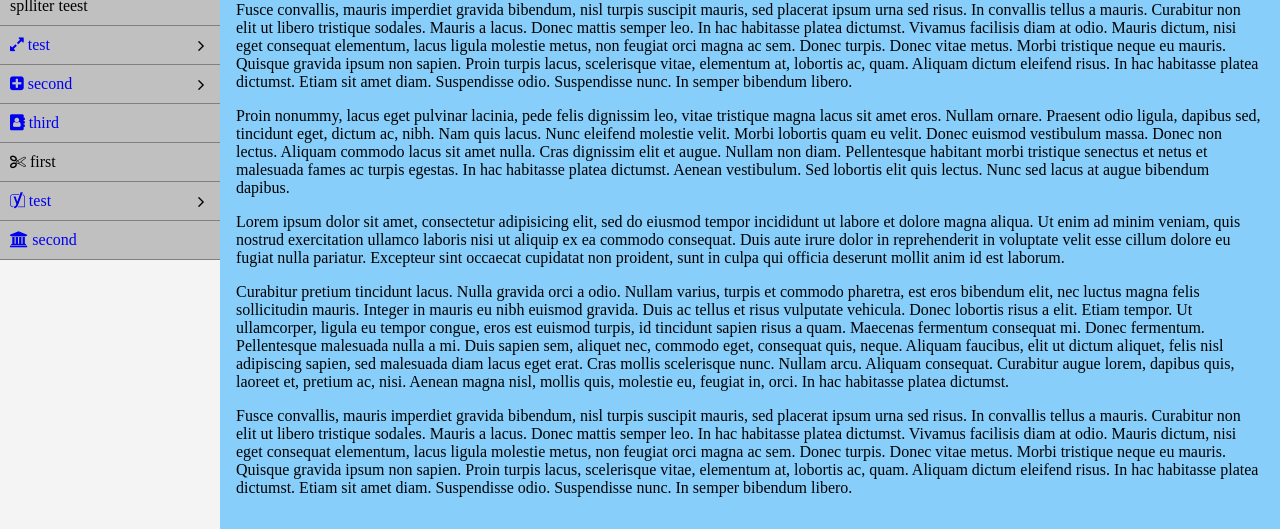
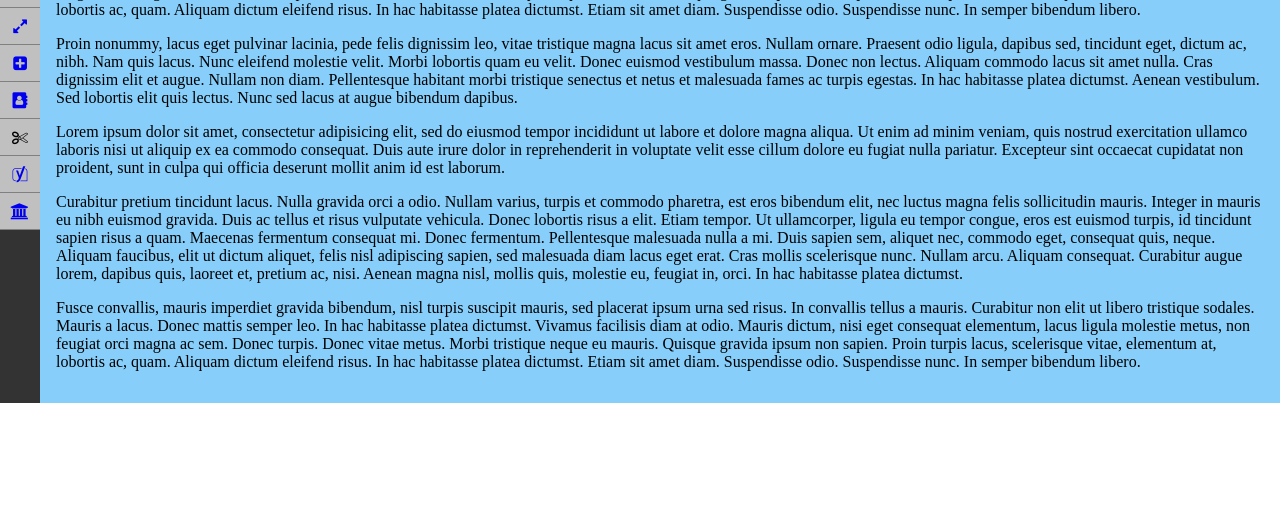
Before and after one commit to 4xmen/rvnm, a plain HTML site: page demo/index.html in a window 1280 px wide. Shown: the part 325-854 px from the top of the page. After the commit the page ends 800 px from the top, so only its background shows below. Drawn offline with Linux system fonts and the light colour scheme.

Commit message:
add minimal mode main menu style

```diff
--- a/demo/index.html
+++ b/demo/index.html
@@ -10,7 +10,7 @@
         <script type="text/javascript" src="../dist/jquery.rvnm.js"></script>
     </head>
     <body>
-        <nav id="navbar">
+        <nav id="navbar" class="rvnm-minimal">
             <ul>
                 <li>
                     <span class="spliter">
@@ -100,7 +100,7 @@
                 </li>
                 <li>
                     <span class="spliter">
-                        <!--<i class="fa fa-desktop"></i>-->
+                        <i class="fa fa-desktop"></i>
                         splliter teest
                     </span>
                 </li>
@@ -227,8 +227,6 @@
 
         </nav>
         <div id="wrapper">
-            <br />
-            &#61701;
             <h1>
                 Demo of Responsive vertical navigation menu
             </h1>
--- a/dist/jquery.rvnm.css
+++ b/dist/jquery.rvnm.css
@@ -8,7 +8,7 @@ body{
     left: 0px;
     top:0;
     width: 220px;
-    background: #f4f4f4 ;
+    background: #333333 ;
     min-height: 50vh;
     overflow-y: hidden;
     z-index: 99;
@@ -69,3 +69,31 @@ body{
 .rvnm-navbar-box ul li.rvnm-collapseable > ul{
 
 }
+
+
+/*minmal mode*/
+
+.rvnm-minimal{
+
+}
+
+.rvnm-navbar-box.rvnm-minimal{
+    width: 40px;
+    overflow: visible;
+}
+
+.rvnm-wrapper.rvnm-minimal{
+    margin-left: 40px;
+}
+
+
+.rvnm-navbar-box.rvnm-minimal li{
+    text-align: center;
+}
+.rvnm-navbar-box.rvnm-minimal li > a,.rvnm-navbar-box.rvnm-minimal li > .spliter{
+    font-size: 0;
+}
+
+.rvnm-navbar-box.rvnm-minimal li.rvnm-expandable{
+    background-image: none;
+}
--- a/dist/jquery.rvnm.js
+++ b/dist/jquery.rvnm.js
@@ -21,6 +21,10 @@
 
             $(this).find('li:has(> ul)').addClass('rvnm-expandable');
             $(settings.wrapper).addClass('rvnm-wrapper');
+            if ($(this).hasClass('rvnm-minimal')) {
+                $(settings.wrapper).addClass('rvnm-minimal');
+            }
+
 
 
             // resize navbar box
```
